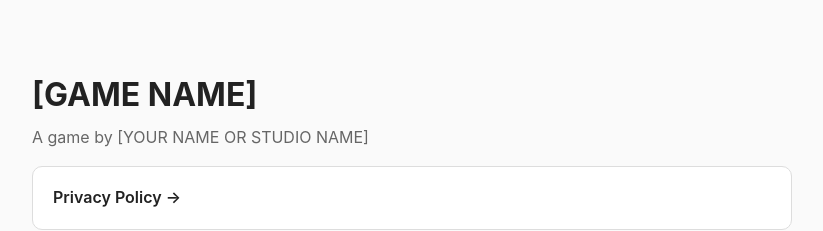
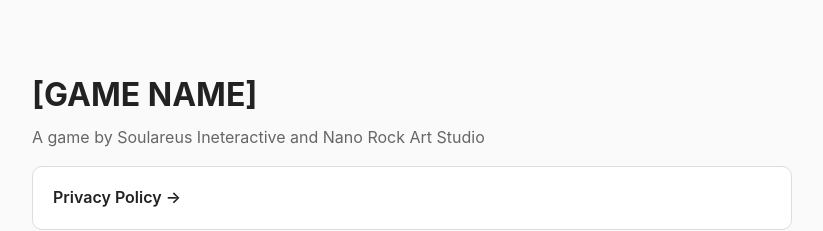
Before and after one commit to nicbiondi/NickVsTheBrickOfIckWebsite, a plain HTML site: page index.html in a window 1280 px wide. Shown: the top 231 px of the page, without its empty margins (228-1051 px from the left). Drawn offline with Linux system fonts and the light colour scheme.

Commit message:
Update index.html with company name

```diff
--- a/index.html
+++ b/index.html
@@ -17,7 +17,7 @@
 </head>
 <body>
   <h1>[GAME NAME]</h1>
-  <p class="sub">A game by [YOUR NAME OR STUDIO NAME]</p>
+  <p class="sub">A game by Soulareus Ineteractive and Nano Rock Art Studio</p>
 
   <a class="card" href="privacy.html">Privacy Policy →</a>
   <a class="card" href="terms.html">Terms of Service →</a>
```
